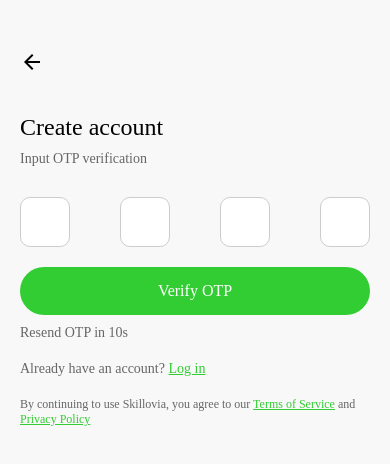
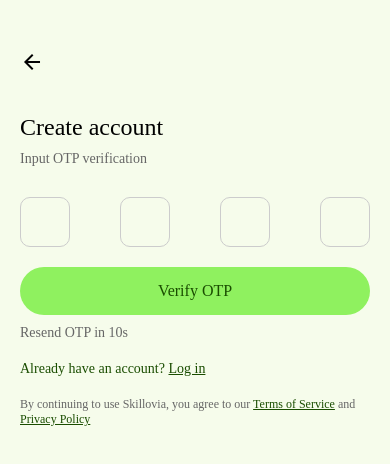
Before and after one commit to SkillSparkToken/SkilloviaMobile, a React Native app: screen /otp in a window 390 px wide. Shown: the top 464 px of the page. Built offline with nearby package versions, Linux system fonts and the light colour scheme.

Commit message:
theme setup

```diff
--- /dev/null
+++ b/src/Utils/Theme.js
@@ -0,0 +1,8 @@
+
+
+export const Color = {
+    primary: '#8FF15F',
+    secondary: '#1A4D00',
+    background: '#F6FCEB',
+
+}
--- a/src/screens/Auth/Login.jsx
+++ b/src/screens/Auth/Login.jsx
@@ -1,6 +1,7 @@
 import React from 'react';
 import { View, Text, TextInput, TouchableOpacity, StyleSheet } from 'react-native';
-import Icon from 'react-native-vector-icons/MaterialIcons'; // For the back arrow icon
+import Icon from 'react-native-vector-icons/MaterialIcons';
+import { Color } from '../../Utils/Theme';
 
 const LoginScreen = ({ navigation }) => {
   return (
@@ -62,7 +63,7 @@ const LoginScreen = ({ navigation }) => {
 const styles = StyleSheet.create({
   container: {
     flex: 1,
-    backgroundColor: '#F8FAF4', // Light background color
+    backgroundColor: Color.background,
     paddingHorizontal: 20,
     paddingTop: 50,
   },
@@ -95,12 +96,12 @@ const styles = StyleSheet.create({
   forgotPassword: {
     fontSize: 14,
     fontFamily: 'AlbertSans-Medium',
-    color: '#1877F2',
-    textAlign: 'right',
+    color: Color.secondary,
+
     marginBottom: 30,
   },
   loginButton: {
-    backgroundColor: '#32CD32',
+    backgroundColor: Color.primary,
     borderRadius: 8,
     paddingVertical: 15,
     alignItems: 'center',
@@ -109,7 +110,7 @@ const styles = StyleSheet.create({
   loginButtonText: {
     fontSize: 16,
     fontFamily: 'AlbertSans-Bold',
-    color: '#fff',
+    color: Color.secondary,
   },
   footerText: {
     fontSize: 14,
@@ -120,7 +121,7 @@ const styles = StyleSheet.create({
   },
   signupText: {
     fontFamily: 'AlbertSans-Bold',
-    color: '#1877F2',
+    color: Color.secondary,
   },
   termsText: {
     fontSize: 12,
@@ -130,7 +131,7 @@ const styles = StyleSheet.create({
   },
   linkText: {
     fontFamily: 'AlbertSans-Bold',
-    color: '#1877F2',
+    color: Color.secondary,
   },
 });
 
--- a/src/screens/Auth/Otp.jsx
+++ b/src/screens/Auth/Otp.jsx
@@ -8,6 +8,7 @@ import {
   StatusBar,
 } from 'react-native';
 import Icon from 'react-native-vector-icons/MaterialIcons'; // Back arrow icon
+import { Color } from '../../Utils/Theme';
 
 const CreateAccount = ({ navigation }) => {
   const [countdown, setCountdown] = useState(10);
@@ -65,7 +66,7 @@ const CreateAccount = ({ navigation }) => {
 const styles = StyleSheet.create({
   container: {
     flex: 1,
-    backgroundColor: '#F8F8F8',
+    backgroundColor: Color.background,
     paddingHorizontal: 20,
   },
   backButton: {
@@ -103,19 +104,19 @@ const styles = StyleSheet.create({
     textAlign: 'center',
     fontSize: 18,
     borderRadius: 10,
-    backgroundColor: '#FFF',
+
   },
   button: {
-    backgroundColor: '#32CD32',
+    backgroundColor: Color.primary,
     borderRadius: 25,
     paddingVertical: 15,
     alignItems: 'center',
     marginBottom: 10,
   },
   buttonText: {
-    color: '#FFF',
+    color: Color.secondary,
     fontSize: 16,
-    fontFamily: 'AlbertSans-Medium',
+    fontFamily: 'AlbertSans-Bold',
   },
   resendText: {
     fontSize: 14,
@@ -125,12 +126,12 @@ const styles = StyleSheet.create({
   },
   loginText: {
     fontSize: 14,
-    color: '#666',
+        color: Color.secondary,
     marginBottom: 20,
     fontFamily: 'AlbertSans-Medium',
   },
   link: {
-    color: '#32CD32',
+    color: Color.secondary,
     textDecorationLine: 'underline',
     fontFamily: 'AlbertSans-Medium',
   },
--- a/src/screens/Auth/PersonalDetails.jsx
+++ b/src/screens/Auth/PersonalDetails.jsx
@@ -8,6 +8,7 @@ import {
   StatusBar,
 } from 'react-native';
 import Icon from 'react-native-vector-icons/MaterialIcons'; // Back arrow icon
+import { Color } from '../../Utils/Theme';
 const PersonalDetails = ({ navigation }) => {
   return (
     <View style={styles.container}>
@@ -65,7 +66,7 @@ const PersonalDetails = ({ navigation }) => {
 const styles = StyleSheet.create({
   container: {
     flex: 1,
-    backgroundColor: '#F8F8F8',
+    backgroundColor: Color.background,
     paddingHorizontal: 20,
 
   },
@@ -102,7 +103,7 @@ const styles = StyleSheet.create({
     borderRadius: 10,
     padding: 15,
     marginBottom: 15,
-    backgroundColor: '#FFF',
+    // backgroundColor: '#FFF',
     width: '100%',
     fontFamily: 'AlbertSans-Medium',
   },
@@ -111,16 +112,16 @@ const styles = StyleSheet.create({
     fontFamily: 'AlbertSans-Medium',
   },
   button: {
-    backgroundColor: '#32CD32',
+    backgroundColor: Color.primary,
     borderRadius: 25,
     paddingVertical: 15,
     alignItems: 'center',
     marginBottom: 20,
   },
   buttonText: {
-    color: '#FFF',
+    color: Color.secondary,
     fontSize: 16,
-    fontFamily: 'AlbertSans-Medium',
+    fontFamily: 'AlbertSans-Bold',
   },
   loginText: {
     fontSize: 14,
--- a/src/screens/Auth/signup.jsx
+++ b/src/screens/Auth/signup.jsx
@@ -1,6 +1,7 @@
 import React from 'react';
 import { View, Text, TextInput, TouchableOpacity, StyleSheet } from 'react-native';
-import Icon from 'react-native-vector-icons/MaterialIcons'; // Back arrow icon
+import Icon from 'react-native-vector-icons/MaterialIcons';
+import { Color } from '../../Utils/Theme';
 
 const CreateAccountScreen = ({ navigation }) => {
   return (
@@ -50,7 +51,7 @@ const CreateAccountScreen = ({ navigation }) => {
 const styles = StyleSheet.create({
   container: {
     flex: 1,
-    backgroundColor: '#F8FAF4', // Light background color
+    backgroundColor: Color.background, // Light background color
     paddingHorizontal: 20,
     paddingTop: 50,
   },
@@ -81,7 +82,7 @@ const styles = StyleSheet.create({
     marginBottom: 30,
   },
   verifyButton: {
-    backgroundColor: '#32CD32', // Light green
+    backgroundColor: Color.primary, // Light green
     borderRadius: 8,
     paddingVertical: 15,
     alignItems: 'center',
@@ -90,7 +91,7 @@ const styles = StyleSheet.create({
   verifyButtonText: {
     fontSize: 16,
     fontFamily: 'AlbertSans-Bold',
-    color: '#fff',
+    color: Color.secondary,
   },
   loginContainer: {
     flexDirection: 'row',
@@ -105,12 +106,12 @@ const styles = StyleSheet.create({
   loginLink: {
     fontSize: 14,
     fontFamily: 'AlbertSans-Medium',
-    color: '#32CD32', // Light green color for the link
+    color: Color.secondary,
   },
   termsText: {
     fontSize: 12,
     fontFamily: 'AlbertSans-Medium',
-    color: '#666',
+    color: Color.secondary,
     textAlign: 'center',
   },
   link: {
--- a/src/screens/Onboarding.jsx
+++ b/src/screens/Onboarding.jsx
@@ -8,6 +8,7 @@ import {
   StatusBar,
 } from 'react-native';
 import Icon from 'react-native-vector-icons/FontAwesome';
+import { Color } from '../Utils/Theme';
 
 const Onboarding = ({ navigation }) => {
   return (
@@ -140,7 +141,7 @@ const styles = StyleSheet.create({
     fontFamily: 'AlbertSans-Light',
   },
   createAccountButton: {
-    backgroundColor: '#32CD32',
+    backgroundColor: Color.primary,
     width: '100%',
     paddingVertical: 15,
     borderRadius: 25,
@@ -150,7 +151,7 @@ const styles = StyleSheet.create({
   },
   createAccountText: {
     fontSize: 16,
-    color: '#fff',
+    color: Color.secondary,
 
     fontFamily: 'AlbertSans-Bold',
   },
```
Also changed, not shown: .prettierrc.js (deleted).
